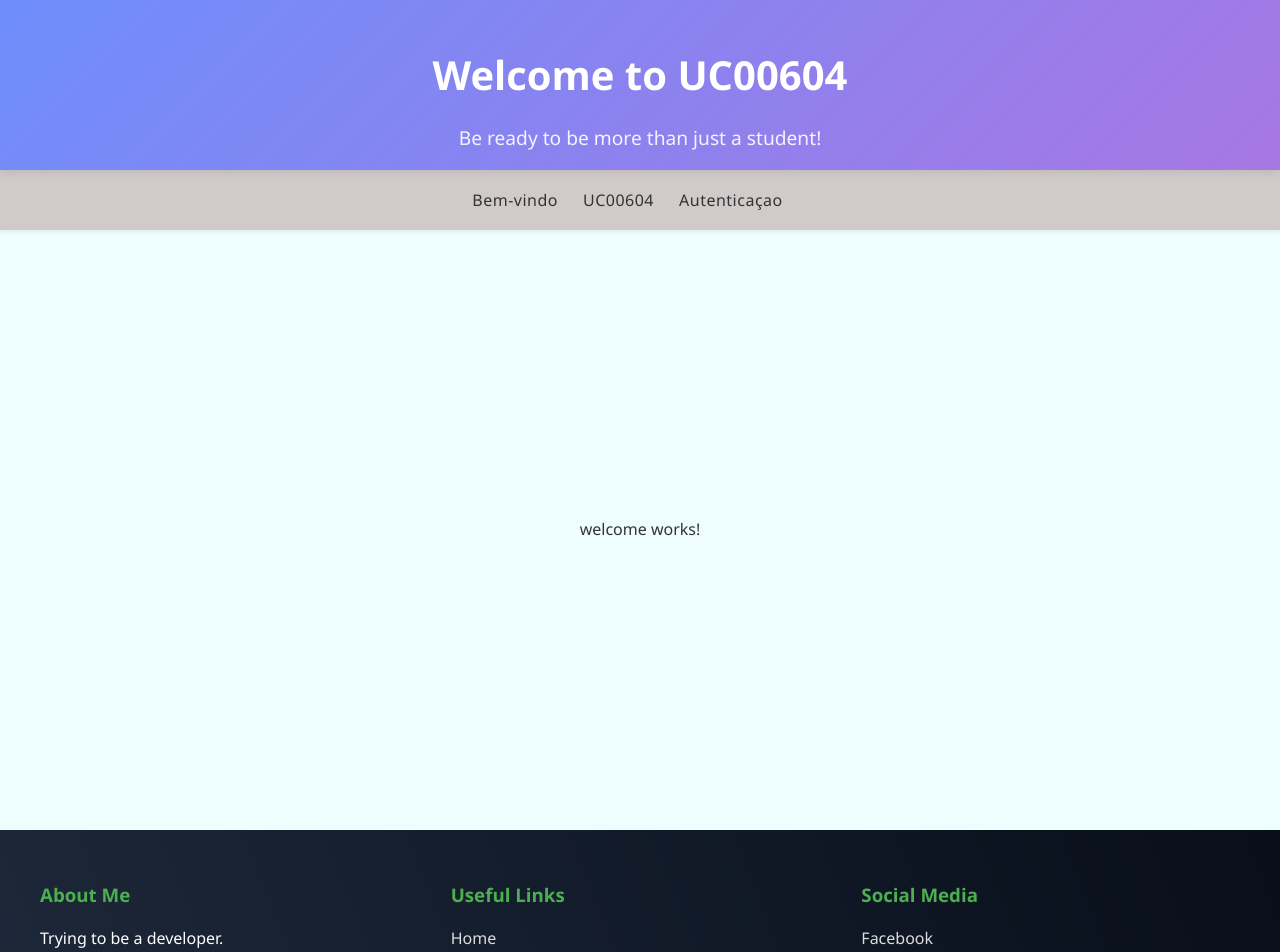
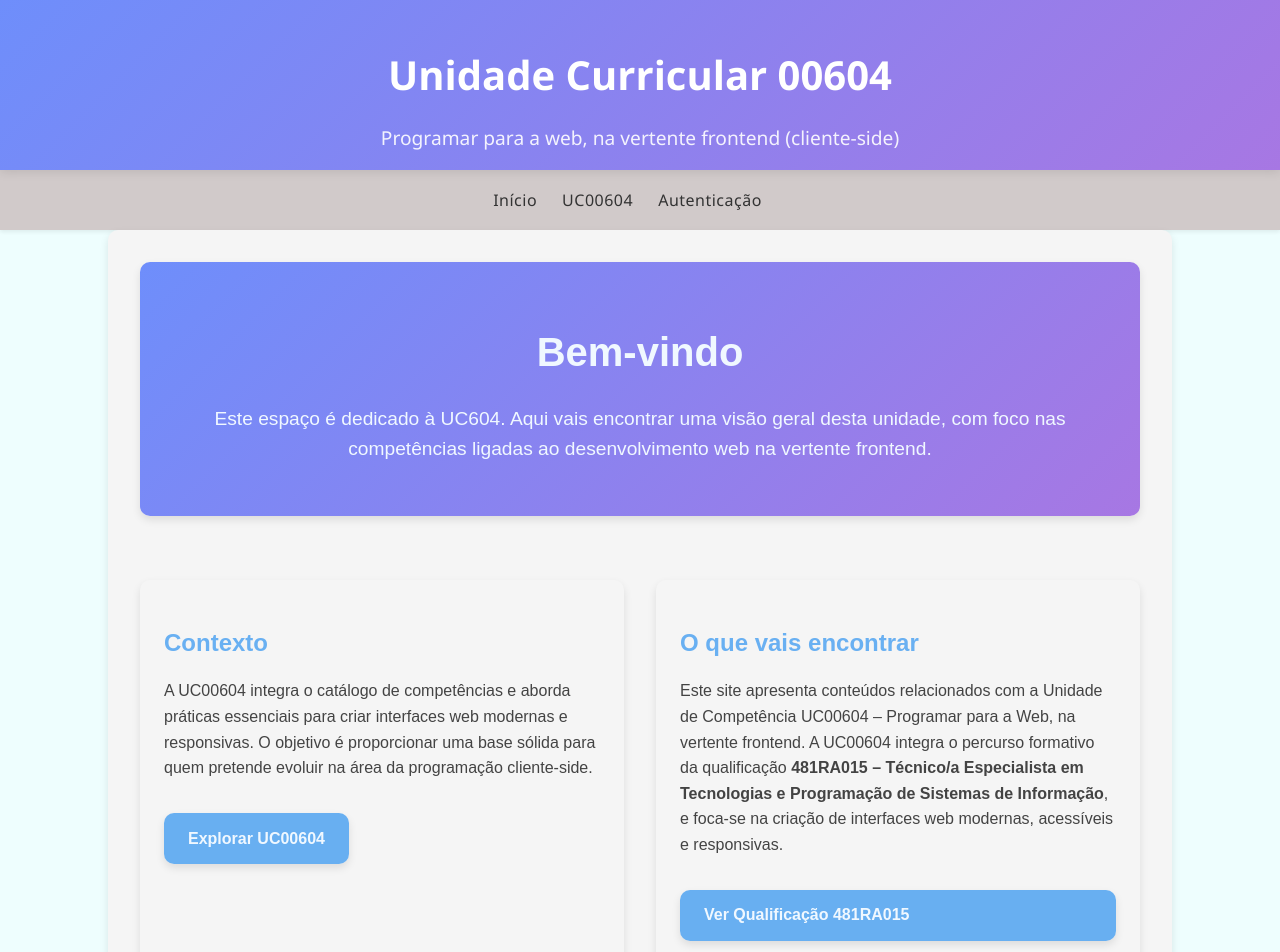
Before and after one commit to MuscledDog/UC00604-, an Angular app: page /welcome in a window 1280 px wide. Shown: the top 952 px of the page. Built offline with nearby package versions, Linux system fonts and the light colour scheme.

Commit message:
atualização de conteúdos no header, welcome, uc00604 e authentication.

```diff
--- a/src/app/componentes/header/header.html
+++ b/src/app/componentes/header/header.html
@@ -1,19 +1,19 @@
 <header class="header">
-  <div class="local-header">
+    <div class="local-header">
     <div class="local-header-content">
-      <h1>Welcome to UC00604</h1>
-      <p>Be ready to be more than just a student!</p>
+      <h1>Unidade Curricular 00604</h1>
+      <p>Programar para a web, na vertente frontend (cliente-side)</p>
     </div>
 
   </div>
   <div class="nav-content">
-    <!-- Link à esquerda -->
-    <a routerLink="/welcome" class="logo-link">Bem-vindo</a>
-    <a routerLink="/pages/uc00604" class="logo-link">UC00604</a>
-    <a routerLink="/pages/autenticacao" class="logo-link">Autenticaçao</a>
+  <a routerLink="/welcome" class="logo-link">Início</a>
+  <a routerLink="/pages/uc00604" class="logo-link">UC00604</a>
+  <a routerLink="/pages/autenticacao" class="logo-link">Autenticação</a>
 
-    <!-- Espaço para outros elementos à direita se necessário -->
-    <div class="spacer"></div>
+  <div class="spacer">
+</div>
   </div>
-  <!-- </nav> -->
+    <!-- </nav> -->
+
 </header>
--- a/src/app/pages/authentication/authentication.css
+++ b/src/app/pages/authentication/authentication.css
@@ -0,0 +1,69 @@
+.auth-container {
+  max-width: 600px;
+  margin: auto;
+  padding: 2rem;
+  background: var(--background-color-sections);
+  border-radius: var(--border-radius);
+  box-shadow: var(--shadow);
+  font-family: var(--main-font-family);
+  text-align: center;
+}
+
+.auth-header h2 {
+  color: var(--primary-color);
+  margin-bottom: 0.5rem;
+}
+
+.auth-header p {
+  color: var(--text-color);
+  margin-bottom: 2rem;
+}
+
+.auth-options {
+  display: flex;
+  flex-direction: column;
+  gap: 1rem;
+}
+
+.auth-button {
+  padding: 0.8rem 1.5rem;
+  border: none;
+  border-radius: var(--border-radius);
+  font-weight: bold;
+  color: var(--text-color-light);
+  cursor: pointer;
+  transition: var(--transition);
+  box-shadow: var(--shadow);
+}
+
+/* Estilos específicos por plataforma */
+.local-login {
+  background: var(--primary-color);
+}
+.google-login {
+  background: #db4437;
+}
+.microsoft-login {
+  background: #3744bc;
+}
+.apple-login {
+  background: #000;
+}
+
+.auth-button:hover {
+  box-shadow: var(--shadow-hover);
+  opacity: 0.9;
+}
+
+/* Responsivo */
+@media (min-width: 768px) {
+  .auth-options {
+    flex-direction: row;
+    flex-wrap: wrap;
+    justify-content: center;
+  }
+
+  .auth-button {
+    flex: 1 1 40%;
+  }
+}
--- a/src/app/pages/authentication/authentication.html
+++ b/src/app/pages/authentication/authentication.html
@@ -1 +1,13 @@
-<p>authentication works!</p>
+<div class="auth-container">
+  <header class="auth-header">
+    <h2>Acesso à UC604</h2>
+    <p>Para consultar mais conteúdos desta unidade, é necessário iniciar sessão.</p>
+  </header>
+
+  <section class="auth-options">
+    <button class="auth-button local-login">Entrar com Conta</button>
+    <button class="auth-button google-login">Entrar com Google</button>
+    <button class="auth-button microsoft-login">Entrar com Microsoft</button>
+    <button class="auth-button apple-login">Entrar com Apple</button>
+  </section>
+</div>
--- a/src/app/pages/uc00604/uc00604.css
+++ b/src/app/pages/uc00604/uc00604.css
@@ -0,0 +1,32 @@
+.uc-container {
+  max-width: 1400px;
+  margin: auto;
+  padding: 2rem;
+  background: var(--background-color-sections);
+  border-radius: var(--border-radius);
+  box-shadow: var(--shadow);
+  font-family: var(--main-font-family);
+}
+
+.uc-header {
+  background: var(--background-color-header);
+  color: var(--text-color-light);
+  padding: 1.5rem;
+  border-radius: var(--border-radius);
+  margin-bottom: 2rem;
+  text-align: center;
+}
+
+.uc-section {
+  margin-bottom: 2rem;
+}
+
+.uc-section h2 {
+  color: var(--primary-color);
+  margin-bottom: 1rem;
+}
+
+.uc-section ul {
+  list-style: disc;
+  padding-left: 1.5rem;
+}
--- a/src/app/pages/uc00604/uc00604.html
+++ b/src/app/pages/uc00604/uc00604.html
@@ -1,13 +1,61 @@
-<!DOCTYPE html>
-<html>
-  <body>
-<h1>UC 00604</h1>
-<h2>Programar para a web, na vertente frontend (cliente-side)</h2>
+<div class="uc-container">
+  <!-- Cabeçalho -->
+  <header class="uc-header">
+    <h1>Programar para a Web, na vertente frontend (cliente-side)</h1>
+    <p><strong>Código da UC:</strong> UC00604 | <strong>Créditos:</strong> 4.5</p>
+  </header>
 
-<p>Designação da UC: Programar para a web, na vertente frontend (cliente-side)</p>
-<p>Código da UC: UC00604</p>
-<p>Pontos de Crédito: 4.5</p>
+  <!-- Realizações -->
+  <section class="uc-section">
+    <h2>Realizações</h2>
+    <ul>
+      <li>Definir parâmetros da estrutura da página web com HTML.</li>
+      <li>Criar páginas web estruturadas com CSS.</li>
+      <li>Integrar scripts na criação de páginas web.</li>
+      <li>Desenhar e desenvolver o frontend de uma aplicação web.</li>
+    </ul>
+  </section>
 
-<p>uc00604 works!</p>
-  </body>
-</html>
+  <!-- Conhecimentos, Aptidões e Atitudes -->
+  <section class="uc-section">
+    <h2>Conhecimentos, Aptidões e Atitudes</h2>
+    <h3>Conhecimentos</h3>
+    <ul>
+      <li>História e tecnologias do desenvolvimento web.</li>
+      <li>Responsividade e acessibilidade.</li>
+      <li>HTML, CSS, JavaScript e bibliotecas frontend.</li>
+    </ul>
+
+    <h3>Aptidões</h3>
+    <ul>
+      <li>Interpretar manuais e tutoriais técnicos.</li>
+      <li>Desenhar diagramas e wireframes.</li>
+      <li>Programar hiperligações e estilos CSS.</li>
+      <li>Testar e corrigir aplicações web.</li>
+    </ul>
+
+    <h3>Atitudes</h3>
+    <ul>
+      <li>Responsabilidade e autonomia.</li>
+      <li>Ética e iniciativa.</li>
+      <li>Persistência na resolução de problemas.</li>
+    </ul>
+  </section>
+
+  <!-- Critérios de desempenho -->
+  <section class="uc-section">
+    <h2>Critérios de Desempenho</h2>
+    <p>
+      Criar páginas web seguindo orientações técnicas, cumprir regras de programação,
+      executar frontend responsivo e aplicar normas/regulamentos.
+    </p>
+  </section>
+
+  <!-- Contexto -->
+  <section class="uc-section">
+    <h2>Contexto de Utilização</h2>
+    <p>
+      Empresas de informática, serviços de apoio técnico, organismos da Administração Pública.
+    </p>
+  </section>
+</div>
--- a/src/app/pages/welcome/welcome.css
+++ b/src/app/pages/welcome/welcome.css
@@ -0,0 +1,81 @@
+.welcome-container {
+  max-width: 1000px;
+  margin: auto;
+  padding: 2rem;
+  background: var(--background-color-sections);
+  border-radius: var(--border-radius);
+  box-shadow: var(--shadow);
+  font-family: var(--main-font-family);
+}
+
+/* Cabeçalho com gradiente */
+.welcome-header {
+  background: var(--background-color-header);
+  color: var(--text-color-light);
+  padding: 2rem;
+  border-radius: var(--border-radius);
+  margin-bottom: 2rem;
+  text-align: center;
+  box-shadow: var(--shadow);
+}
+
+.welcome-header h1 {
+  font-size: 2.5rem;
+  margin-bottom: 0.5rem;
+}
+
+.welcome-header p {
+  font-size: 1.2rem;
+  line-height: var(--main-line-height);
+}
+
+/* Secções */
+.welcome-content {
+  background: #fffff;
+  color: var(--text-color);
+  padding: 1.5rem;
+  border-radius: var(--border-radius);
+  box-shadow: var(--shadow);
+  margin-bottom: 2rem;
+}
+
+.welcome-content h2 {
+  color: var(--primary-color);
+  margin-bottom: 1rem;
+}
+
+.welcome-content p {
+  line-height: var(--main-line-height);
+}
+
+/* Botão */
+.welcome-button {
+  display: inline-block;
+  margin-top: 1rem;
+  background: var(--primary-color);
+  color: var(--text-color-light);
+  padding: 0.8rem 1.5rem;
+  border-radius: var(--border-radius);
+  box-shadow: var(--shadow);
+  transition: var(--transition);
+  text-decoration: none;
+  font-weight: bold;
+}
+
+.welcome-button:hover {
+  background: var(--text-hover);
+  box-shadow: var(--shadow-hover);
+}
+
+/* Responsividade */
+@media (min-width: 992px) {
+  .welcome-container {
+    display: grid;
+    grid-template-columns: 1fr 1fr;
+    gap: 2rem;
+  }
+
+  .welcome-header {
+    grid-column: span 2;
+  }
+}
--- a/src/app/pages/welcome/welcome.html
+++ b/src/app/pages/welcome/welcome.html
@@ -1 +1,39 @@
-<p>welcome works!</p>
+<div class="welcome-container">
+  <header class="welcome-header">
+    <h1>Bem-vindo</h1>
+    <p>
+      Este espaço é dedicado à UC604.
+      Aqui vais encontrar uma visão geral desta unidade, com foco nas competências
+      ligadas ao desenvolvimento web na vertente frontend.
+    </p>
+  </header>
+
+  <section class="welcome-content">
+    <h2>Contexto</h2>
+    <p>
+      A UC00604 integra o catálogo de competências e aborda práticas essenciais
+      para criar interfaces web modernas e responsivas.
+      O objetivo é proporcionar uma base sólida para quem pretende evoluir
+      na área da programação cliente-side.
+    </p>
+        <a href="https://catalogo.anqep.gov.pt/ucDetalhe/364615"
+       class="welcome-button" target="_blank">
+       Explorar UC00604
+    </a>
+  </section>
+
+<section class="welcome-content">
+  <h2>O que vais encontrar</h2>
+  <p>
+    Este site apresenta conteúdos relacionados com a Unidade de Competência UC00604 – Programar para a Web, na vertente frontend.
+    A UC00604 integra o percurso formativo da qualificação <strong>481RA015 – Técnico/a Especialista em Tecnologias e Programação de Sistemas de Informação</strong>,
+    e foca-se na criação de interfaces web modernas, acessíveis e responsivas.
+  </p>
+
+  <div style="display: flex; flex-direction: column; gap: 1rem; margin-top: 1rem;">
+    <a href="https://catalogo.anqep.gov.pt/qualificacoesDetalhe/9499"
+       class="welcome-button" target="_blank">
+       Ver Qualificação 481RA015
+    </a>
+  </div>
+</section>
```
